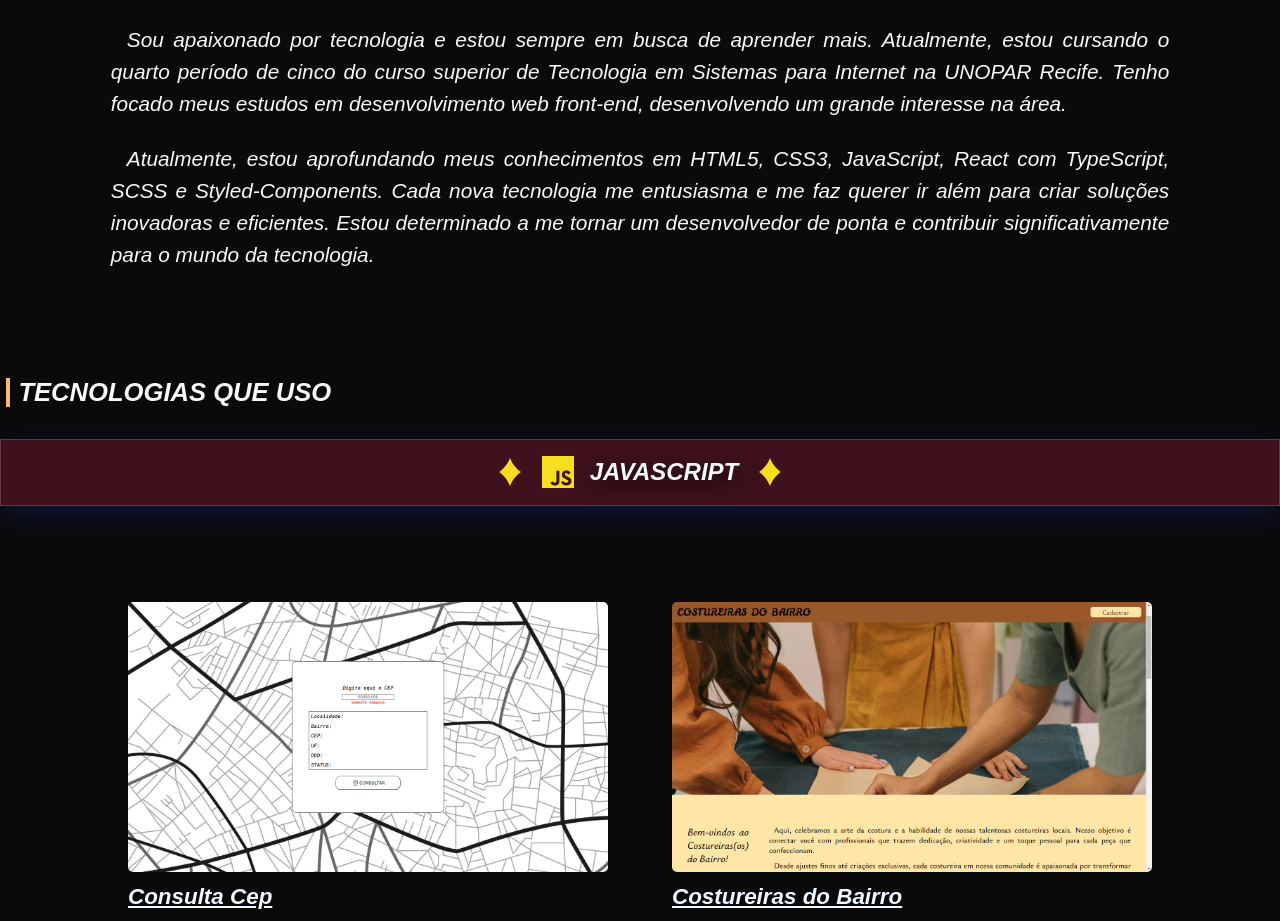
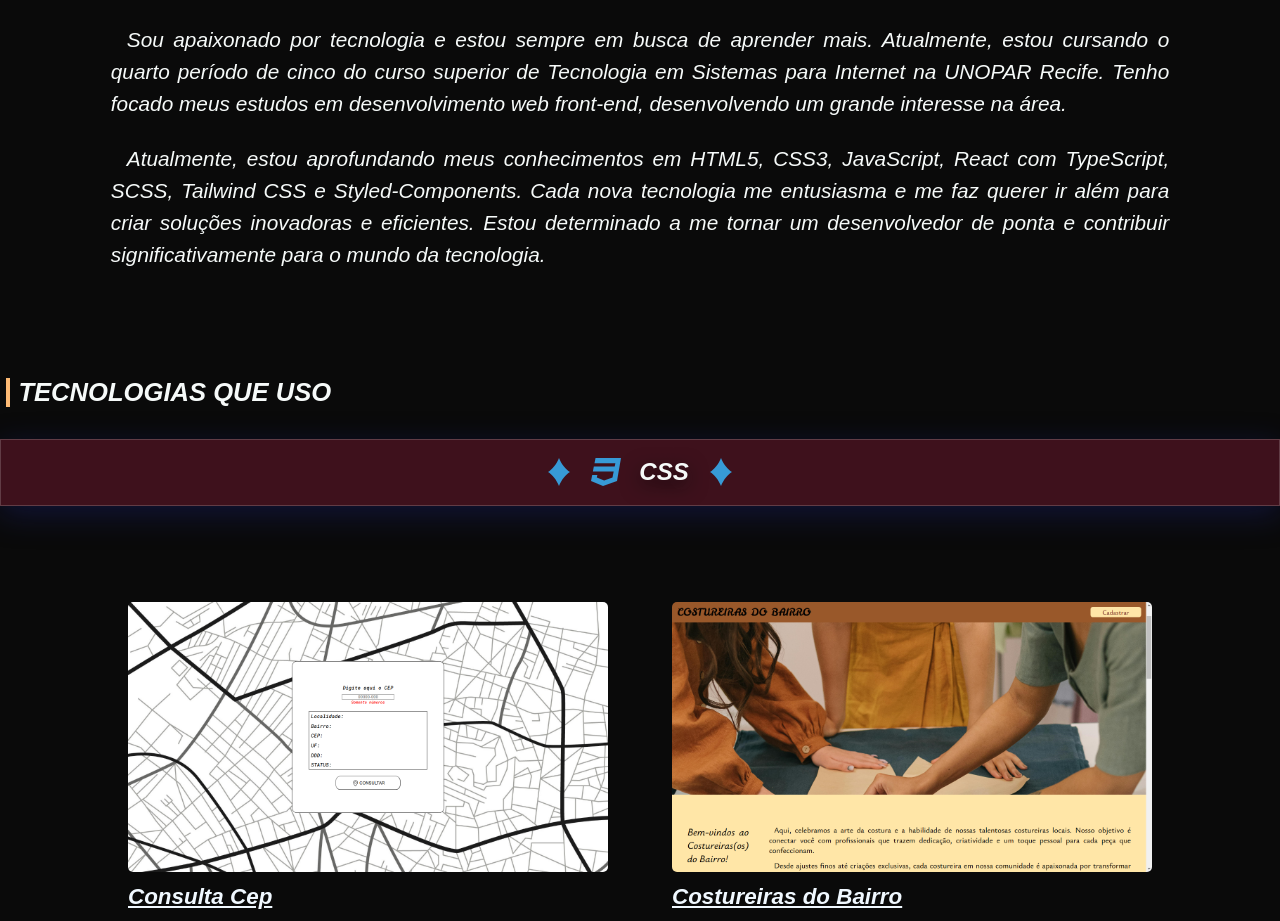
Before and after one commit to Giliard-Silva248/portfolio-pessoal, a React (Create React App) app: page / in a window 1280 px wide. Shown: the part 860-1781 px from the top of the page. Built offline with nearby package versions, Linux system fonts and the light colour scheme; a small style sheet from the web is missing; a web font is replaced by a local one.

Commit message:
new-skill

```diff
--- a/src/components/AboutMe/AboutMe.tsx
+++ b/src/components/AboutMe/AboutMe.tsx
@@ -7,7 +7,7 @@ export const AboutMe: React.FC = () =>{
                 <h3>SOBRE MIM</h3>
                 <div>
                     <p>Sou apaixonado por tecnologia e estou sempre em busca de aprender mais. Atualmente, estou cursando o quarto período de cinco do curso superior de Tecnologia em Sistemas para Internet na UNOPAR Recife. Tenho focado meus estudos em desenvolvimento web front-end, desenvolvendo um grande interesse na área.</p>
-                    <p>Atualmente, estou aprofundando meus conhecimentos em HTML5, CSS3, JavaScript, React com TypeScript, SCSS e Styled-Components. Cada nova tecnologia me entusiasma e me faz querer ir além para criar soluções inovadoras e eficientes. Estou determinado a me tornar um desenvolvedor de ponta e contribuir significativamente para o mundo da tecnologia.</p>
+                    <p>Atualmente, estou aprofundando meus conhecimentos em HTML5, CSS3, JavaScript, React com TypeScript, SCSS, Tailwind CSS e Styled-Components. Cada nova tecnologia me entusiasma e me faz querer ir além para criar soluções inovadoras e eficientes. Estou determinado a me tornar um desenvolvedor de ponta e contribuir significativamente para o mundo da tecnologia.</p>
                 </div>
 
         </S.About>
--- a/src/components/Skills/Skills.tsx
+++ b/src/components/Skills/Skills.tsx
@@ -4,7 +4,7 @@ import 'swiper/css/pagination';
 import 'swiper/css/navigation';
 import { Autoplay, Pagination, Navigation } from 'swiper/modules';
 import { FaReact, FaHtml5, FaCss3, FaCode} from "react-icons/fa";
-import { SiTypescript, SiJavascript } from "react-icons/si";
+import { SiTypescript, SiJavascript, SiTailwindcss  } from "react-icons/si";
 import { GiDiamonds } from "react-icons/gi";
 
 import * as S from './style'
@@ -31,8 +31,10 @@ export const Skills: React.FC = () => {
         <SwiperSlide><GiDiamonds /><FaCss3 />CSS<GiDiamonds /></SwiperSlide>
         <SwiperSlide><GiDiamonds /><SiJavascript />JAVASCRIPT<GiDiamonds /></SwiperSlide>
         <SwiperSlide><GiDiamonds /><SiTypescript />TYPESCRIPT<GiDiamonds /></SwiperSlide>
+        <SwiperSlide><GiDiamonds /><FaCode />STYLE-COMPONENTS<GiDiamonds /></SwiperSlide>
         <SwiperSlide><GiDiamonds /><FaReact />REACT.JS<GiDiamonds /></SwiperSlide>
-        <SwiperSlide><GiDiamonds /><FaCode />STYLE-COMPONENTS<GiDiamonds /></SwiperSlide>
+        <SwiperSlide><GiDiamonds /><SiTailwindcss />TAILWIND CSS<GiDiamonds /></SwiperSlide>
+
       </Swiper>
     </S.Tech>
   );
--- a/src/components/Skills/style.ts
+++ b/src/components/Skills/style.ts
@@ -67,5 +67,8 @@ export const Tech = styled.section`
     .swiper-slide:nth-of-type(6) svg{
         color: #3178C6;
     }
+    .swiper-slide:nth-of-type(7) svg{
+        color: #3178C6;
+    }
 
 `
```
